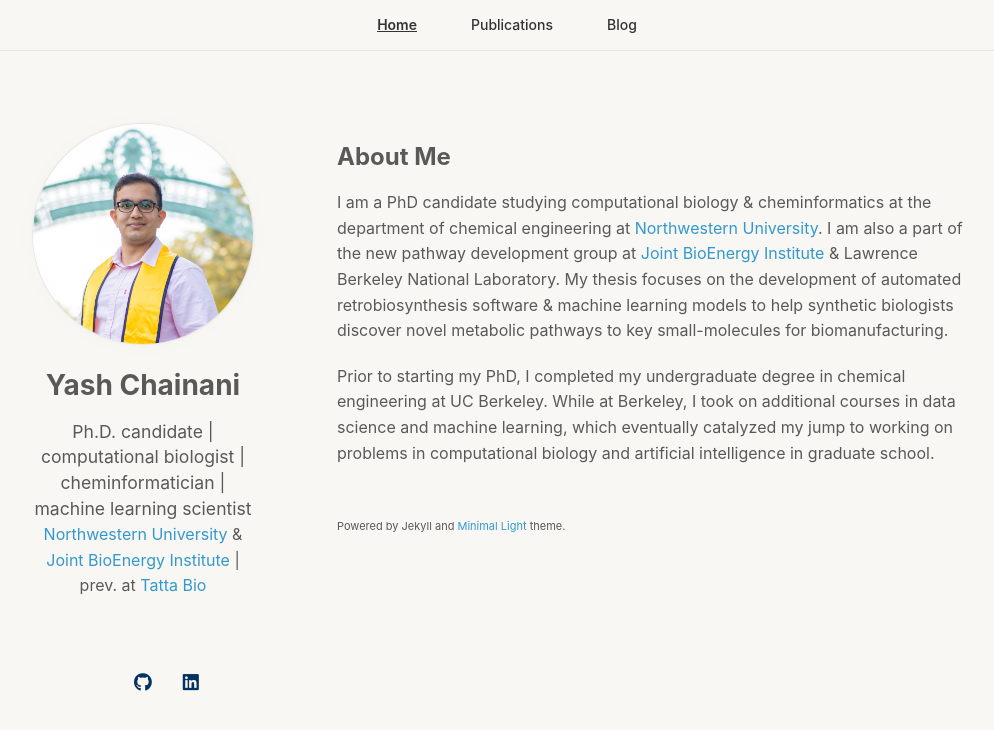
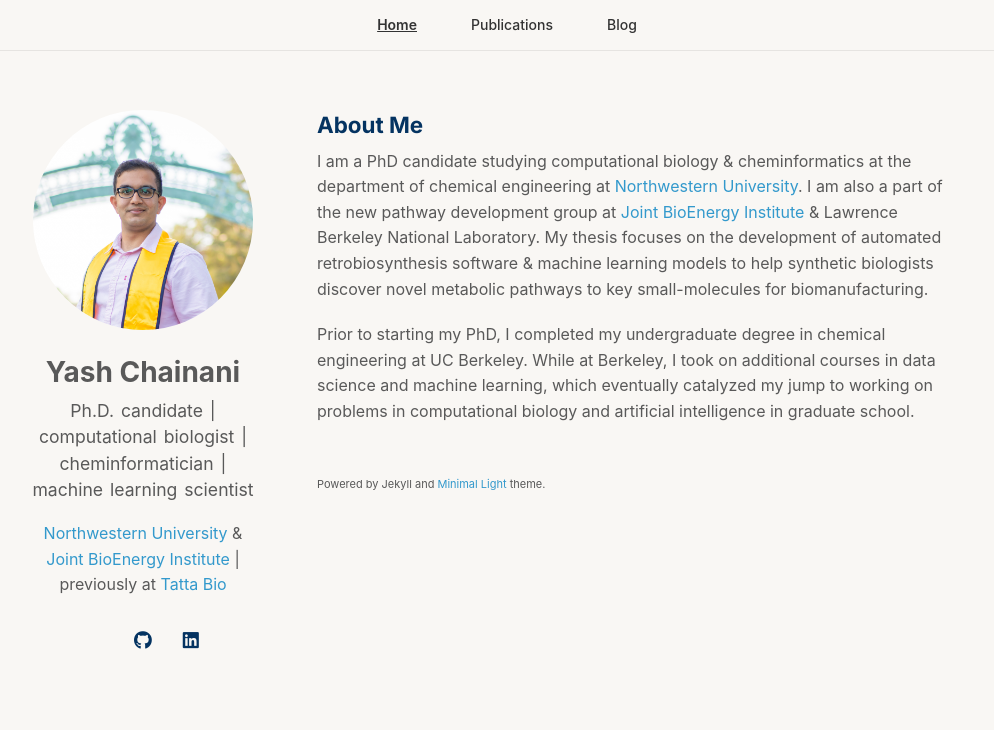
Before and after one commit to yashchainani21/yashchainani21.github.io, a Jekyll site: the page built from index.md, in a window 1280 px wide. Shown: the top 730 px of the page, without its empty margins (133-1127 px from the left). Built offline with Jekyll 4.4.1, drawn with Linux system fonts in a browser that asks for light colours; a style sheet for code colours, icons or effects is not loaded; our own code applies the rules of GitHub Pages for plain Markdown files.

Commit message:
Refine website layout and spacing
- Remove all avatar borders and shadows for clean circular photo
- Optimize responsive spacing between navigation and content
- Adjust sidebar text spacing for better visual hierarchy
- Update "prev." to "previously" for professional tone
- Fine-tune positioning across different screen sizes
- Ensure consistent page formatting across all sections
- Maintain vertical pipes in position title for modern look

🤖 Generated with [Claude Code](https://claude.ai/code)

Co-Authored-By: Claude <noreply@anthropic.com>

```diff
--- a/_layouts/homepage.html
+++ b/_layouts/homepage.html
@@ -59,7 +59,7 @@
         <br>
         {% endif %}
         {% if site.affiliation %}
-        <a href="https://northwestern.edu" rel="noopener"><autocolor>Northwestern University</autocolor></a> & <a href="https://jbei.org" rel="noopener"><autocolor>Joint BioEnergy Institute</autocolor></a> | prev. at <a href="https://tatta.bio" rel="noopener"><autocolor>Tatta Bio</autocolor></a>
+        <a href="https://northwestern.edu" rel="noopener"><autocolor>Northwestern University</autocolor></a> & <a href="https://jbei.org" rel="noopener"><autocolor>Joint BioEnergy Institute</autocolor></a> | previously at <a href="https://tatta.bio" rel="noopener"><autocolor>Tatta Bio</autocolor></a>
         <br>
         {% endif %}
 
--- a/_sass/minimal-light.scss
+++ b/_sass/minimal-light.scss
@@ -217,7 +217,7 @@ papertitle {
 
       .image.avatar img {
         border-radius: 100%;
-        border: 2px solid rgba(0, 0, 0, 0.2);
+        border: none;
   width: 300px;
   height: auto;
   padding: 20px;
@@ -509,7 +509,7 @@ footer {
 
    .image.avatar img {
         border-radius: 100%;
-        border: 2px solid rgba(0, 0, 0, 0.2);
+        border: none;
         width: 117px;
         padding:20px;
       }
@@ -564,7 +564,7 @@ footer {
 
   .image.avatar img {
       border-radius: 100%;
-      border: 2px solid rgba(0, 0, 0, 0.2);
+      border: none;
       width: 95px;
       padding:20px;
   }
--- a/assets/css/style.scss
+++ b/assets/css/style.scss
@@ -52,7 +52,24 @@ body {
 
 /* Add top margin to body content to account for fixed nav */
 .wrapper {
-  margin-top: 2px !important;
+  margin-top: 8px !important;
+}
+
+/* Move header (sidebar) up slightly on full-width screens */
+header {
+  margin-top: -20px !important;
+}
+
+/* Responsive spacing for different screen sizes */
+@media screen and (max-width: 960px) {
+  .wrapper {
+    margin-top: 40px !important;
+  }
+
+  /* Reset header margin on smaller screens */
+  header {
+    margin-top: 0px !important;
+  }
 }
 
 /* Increase font size for better readability */
@@ -69,56 +86,110 @@ p {
   font-size: 16px !important;
 }
 
-/* Improve spacing for affiliations in sidebar */
-header autocolor {
-  line-height: 1.4 !important;
+/* Improve spacing for sidebar content */
+header h1 {
+  margin-bottom: 8px !important;
+  line-height: 1.2 !important;
 }
 
 header position {
-  line-height: 1.3 !important;
+  line-height: 1.5 !important;
+  display: block !important;
+  margin-bottom: -8px !important;
+  word-spacing: 2px !important;
+}
+
+header autocolor {
+  line-height: 1.4 !important;
+  margin-top: -8px !important;
+}
+
+/* Add more breathing room between elements */
+header br {
+  margin-bottom: 4px !important;
+}
+
+/* Reduce spacing between affiliations and social icons */
+.social-icons {
+  margin-top: -40px !important;
+}
+
+/* Ensure consistent styling across all pages */
+section h1 {
+  color: #043361 !important;
+  font-family: 'Inter', Arial, Helvetica, sans-serif !important;
+  font-weight: 700 !important;
+  margin-top: 1.2em !important;
+  margin-bottom: 0.5em !important;
+  font-size: 1.7em !important;
+}
+
+section h2 {
+  color: #043361 !important;
+  font-family: 'Inter', Arial, Helvetica, sans-serif !important;
+  font-weight: 700 !important;
+  margin-top: 1.2em !important;
+  margin-bottom: 0.5em !important;
+  font-size: 1.4em !important;
 }
 
 /* Custom avatar styling to override remote theme */
 .image.avatar img {
   border-radius: 50% !important;
+  border: none !important;
+  outline: none !important;
+  box-shadow: none !important;
   width: 220px !important;
   height: 220px !important;
   object-fit: cover !important;
-  box-shadow:
-    0 0 0 1px rgba(0, 0, 0, 0.05),
-    0 0 12px rgba(0, 0, 0, 0.03),
-    0 0 24px rgba(0, 0, 0, 0.02),
-    0 0 36px rgba(0, 0, 0, 0.015),
-    0 0 48px rgba(0, 0, 0, 0.01) !important;
 }
 
 /* Ensure circular styling on all screen sizes */
 @media screen and (max-width: 960px) {
   .image.avatar img {
     border-radius: 50% !important;
+    border: none !important;
+    outline: none !important;
+    box-shadow: none !important;
     width: 160px !important;
     height: 160px !important;
     object-fit: cover !important;
-    box-shadow:
-      0 0 0 1px rgba(0, 0, 0, 0.05),
-      0 0 10px rgba(0, 0, 0, 0.03),
-      0 0 20px rgba(0, 0, 0, 0.02),
-      0 0 30px rgba(0, 0, 0, 0.015),
-      0 0 40px rgba(0, 0, 0, 0.01) !important;
   }
 }
 
 @media screen and (max-width: 720px) {
   .image.avatar img {
     border-radius: 50% !important;
+    border: none !important;
+    outline: none !important;
+    box-shadow: none !important;
     width: 130px !important;
     height: 130px !important;
     object-fit: cover !important;
-    box-shadow:
-      0 0 0 1px rgba(0, 0, 0, 0.05),
-      0 0 8px rgba(0, 0, 0, 0.03),
-      0 0 16px rgba(0, 0, 0, 0.02),
-      0 0 24px rgba(0, 0, 0, 0.015),
-      0 0 32px rgba(0, 0, 0, 0.01) !important;
   }
 }
+
+/* Additional overrides to ensure no borders anywhere */
+.image.avatar img,
+.image.avatar,
+header img,
+header .image img {
+  border: none !important;
+  outline: none !important;
+  box-shadow: none !important;
+}
+
+/* Ensure all pages use the same wrapper and section styling */
+.wrapper {
+  background-color: #f9f7f4 !important;
+}
+
+section {
+  background-color: #f9f7f4 !important;
+  padding: 20px !important;
+}
+
+/* Override any theme conflicts for consistent page formatting */
+body, html {
+  background-color: #f9f7f4 !important;
+}
```
